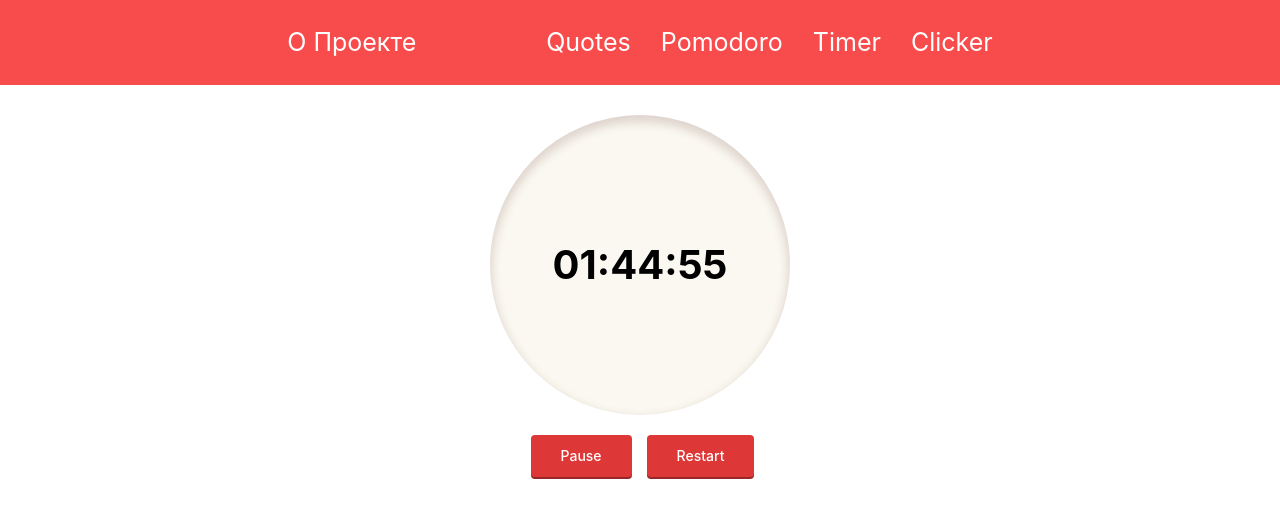
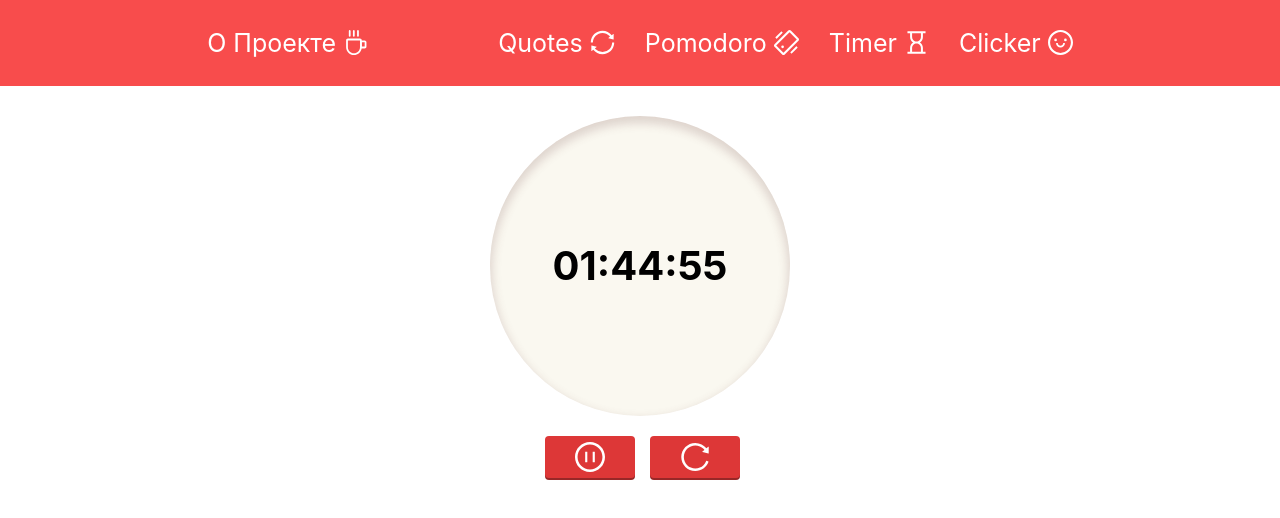
Before and after one commit to first-g/team-project, a React (Create React App) app: page /team-project/timer in a window 1280 px wide. Shown: the top 518 px of the page. Built offline with nearby package versions, Linux system fonts and the light colour scheme; the HTML template or start-up script is replaced by a standard one.

Commit message:
add antd icons

```diff
--- a/package.json
+++ b/package.json
@@ -4,6 +4,7 @@
   "version": "0.1.0",
   "private": false,
   "dependencies": {
+    "@ant-design/icons": "^5.1.0",
     "@testing-library/jest-dom": "^5.16.5",
     "@testing-library/react": "^13.4.0",
     "@testing-library/user-event": "^13.5.0",
--- a/src/components/About/About.jsx
+++ b/src/components/About/About.jsx
@@ -28,10 +28,10 @@ const About = () => {
       <div className="about__authors">
         <h1>Кто принял участие в создании проекта:</h1>
         <ul>
-          <li><div className="tunuk"/>Тунук</li>
-          <li><div className="nuremir"/>Нурэмир</li>
-          <li><div className="erbol"/>Эрбол</li>
-          <li><div className="azimbek"/>Азимбек</li>
+          <li><p className="tunuk"/>Тунук</li>
+          <li><p className="nuremir"/>Нурэмир</li>
+          <li style={{textDecoration: 'line-through'}}><p className="erbol"/>Эрбол</li>
+          <li><p className="azimbek"/>Азимбек</li>
         </ul>
       </div>
     </div>
--- a/src/components/Navigation/Navigation.jsx
+++ b/src/components/Navigation/Navigation.jsx
@@ -1,6 +1,7 @@
 import React from 'react'
 import './Navigation.css'
 import { Link } from 'react-router-dom'
+import { CoffeeOutlined, SyncOutlined, ShakeOutlined, SmileOutlined, HourglassOutlined } from '@ant-design/icons'
 
 const Navigation = () => {
     return (
@@ -9,19 +10,19 @@ const Navigation = () => {
                 <nav className="nav__body">
                     <ul>
                         <li>
-                            <Link to='/' aria-current="page">О Проекте</Link>
+                            <Link to='/' aria-current="page">О Проекте <CoffeeOutlined /></Link>
                         </li>
                         <li>
-                            <Link to='/quotes'>Quotes</Link>
+                            <Link to='/quotes'>Quotes <SyncOutlined /></Link>
                         </li>
                         <li>
-                            <Link to='/pomodoro'>Pomodoro</Link>
+                            <Link to='/pomodoro'>Pomodoro <ShakeOutlined /></Link>
                         </li>
                         <li>
-                            <Link to='/timer'>Timer</Link>
+                            <Link to='/timer'>Timer <HourglassOutlined /></Link>
                         </li>
                         <li>
-                            <Link to='/clicker'>Clicker</Link>
+                            <Link to='/clicker'>Clicker <SmileOutlined /></Link>
                         </li>
                     </ul>
                 </nav>
--- a/src/components/Quotes/Quotes.css
+++ b/src/components/Quotes/Quotes.css
@@ -44,6 +44,10 @@
     margin-top: 20px;
 }
 
+.new-quote {
+    font-size: 30px;
+}
+
 .quotes__fact a {
     text-align: center;
     display: inline-block;
--- a/src/components/Quotes/Quotes.jsx
+++ b/src/components/Quotes/Quotes.jsx
@@ -2,6 +2,7 @@ import React, { useState } from 'react'
 import './Quotes.css'
 import { quotes } from '../../data/quotes'
 import { Link, Outlet } from 'react-router-dom';
+import { ReloadOutlined } from '@ant-design/icons'
 
 const Quotes = () => {
   const [quote, setQuote] = useState('"Be yourself; everyone else is already taken."');
@@ -29,7 +30,7 @@ const Quotes = () => {
           </p>
           <div className="person">{person}</div>
           <div className="quote__button">
-            <button onClick={newQuote} className="new-quote">New quote</button>
+            <button onClick={newQuote} className="new-quote"><ReloadOutlined /></button>
           </div>
         </div>
       </div>
--- a/src/components/Timer/Timer.css
+++ b/src/components/Timer/Timer.css
@@ -26,4 +26,13 @@
     display: flex;
     justify-content: center;
     margin-left: 20px;
+    font-size: 30px;
 }
+
+.timer__pause {
+    font-size: 30px;
+}
+
+.timer__restart {
+    font-size: 30px;
+}
--- a/src/components/Timer/Timer.jsx
+++ b/src/components/Timer/Timer.jsx
@@ -1,5 +1,6 @@
 import React from 'react'
 import './Timer.css'
+import { PauseCircleOutlined, StepForwardOutlined, ReloadOutlined } from '@ant-design/icons'
 
 const Timer = ({ hours = 0, minutes = 0, seconds = 0 }) => {
   const [paused, setPaused] = React.useState(false);
@@ -40,9 +41,9 @@ const Timer = ({ hours = 0, minutes = 0, seconds = 0 }) => {
         <div>{over ? "Time's up!" : ''}</div>
         <div className="timer__buttons">
           <button className='timer__pause' onClick={() => setPaused(!paused)}>
-            {paused ? 'Resume' : 'Pause'}
+            {paused ? <StepForwardOutlined /> : <PauseCircleOutlined />}
           </button>
-          <button className='timer__restart' onClick={() => reset()}>Restart</button>
+          <button className='timer__restart' onClick={() => reset()}><ReloadOutlined /></button>
         </div>
       </div>
     </div>
```
Also changed, not shown: 1 other file (tests, documents, lock files or other folders).
